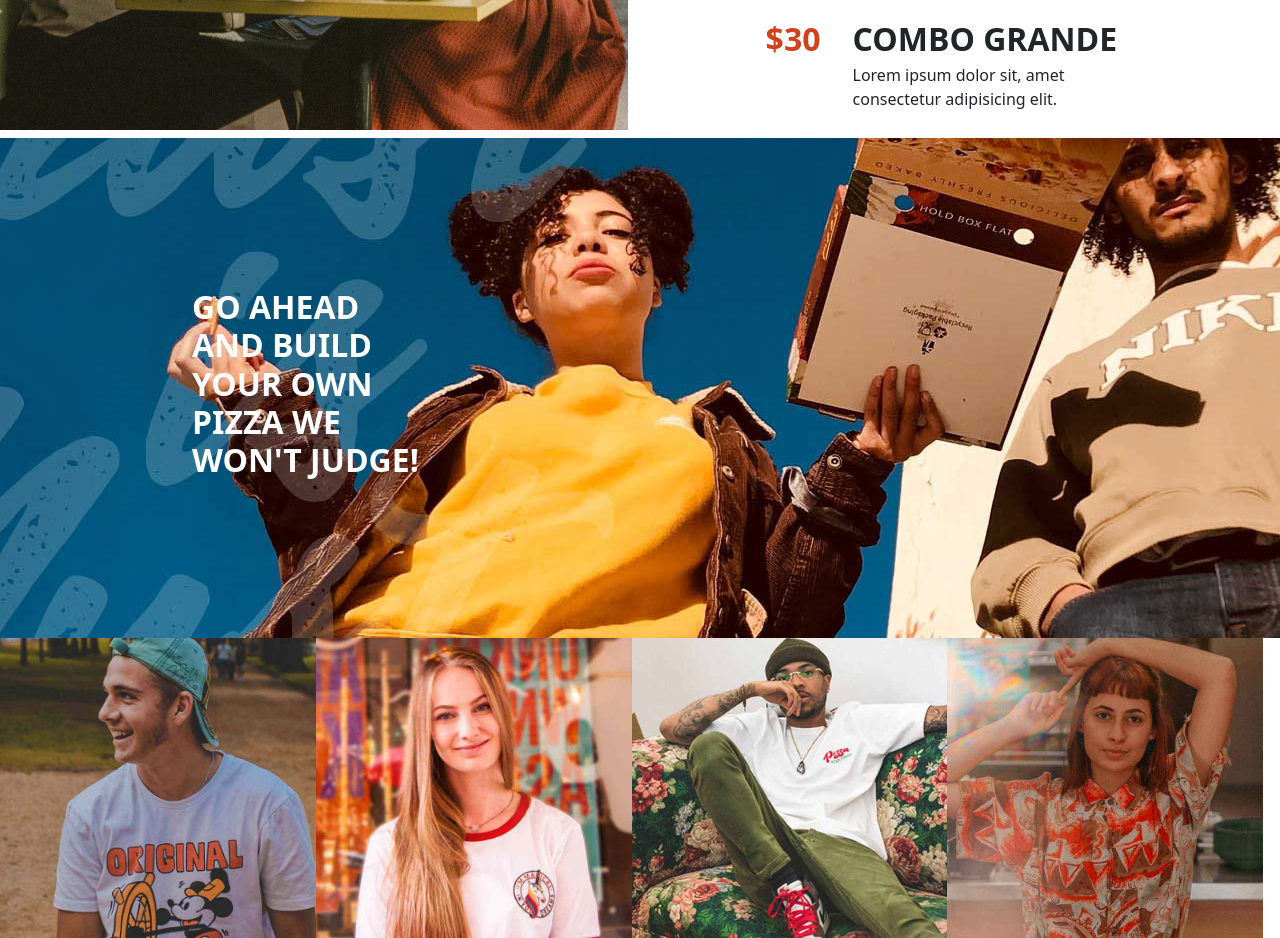
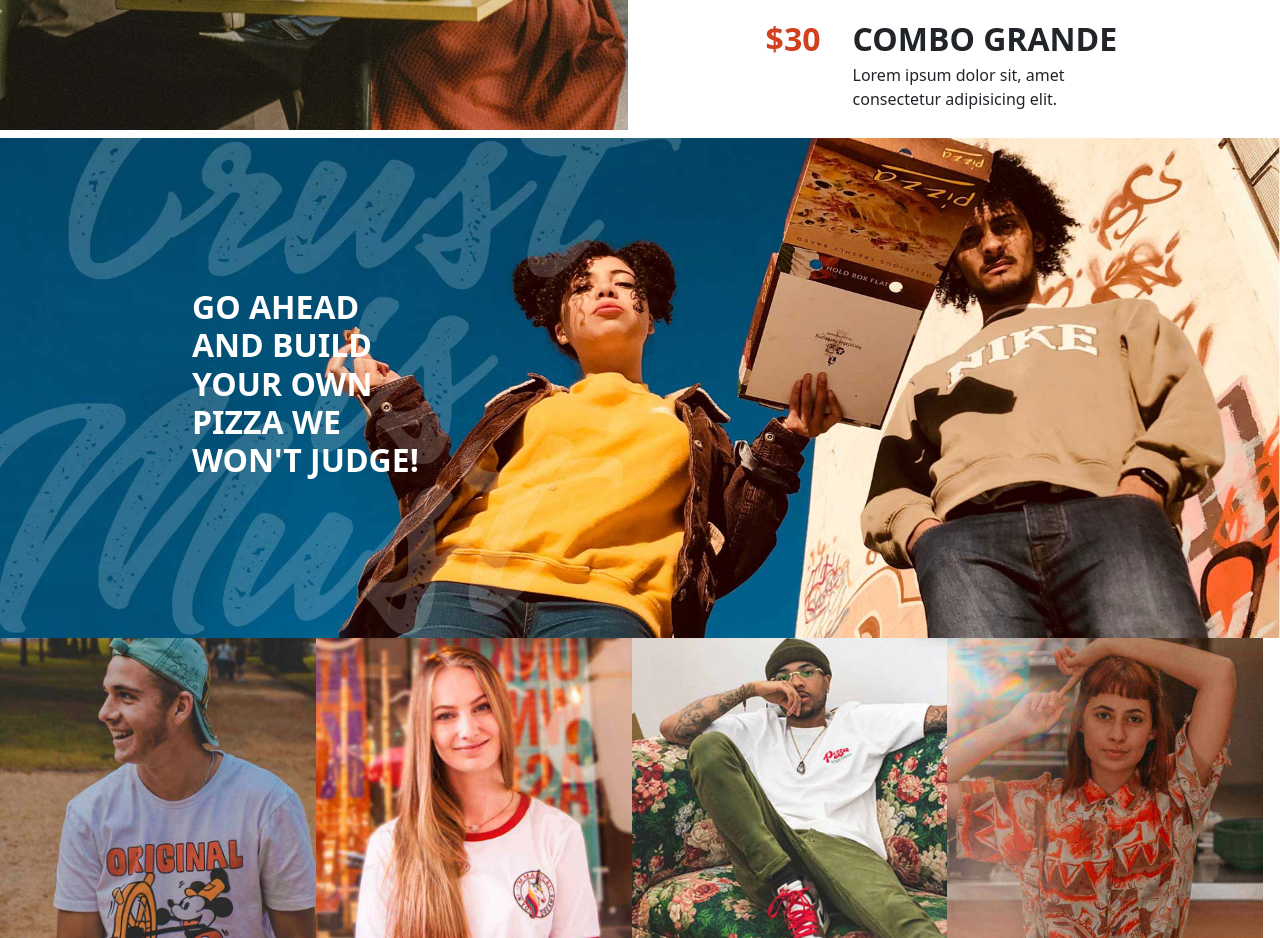
Before and after one commit to LorenzoRossini01/proj-html-vuejs, a Vue app: page / in a window 1280 px wide. Shown: the part 1800-2738 px from the top of the page. Built offline with nearby package versions, Linux system fonts and the light colour scheme.

Commit message:
feat: add scroll to top button

```diff
--- a/src/components/AppMain.vue
+++ b/src/components/AppMain.vue
@@ -104,10 +104,17 @@ export default {
     MainPizzas,
     MainBooking,
   },
+
+  methods: {
+    scrollToTop() {
+      window.scrollTo(0, 0);
+    },
+  },
 };
 </script>
 
 <template>
+  <main>
     <!-- cards -->
     <section>
       <div class="row g-2">
@@ -162,6 +169,15 @@ export default {
     <section>
       <main-booking></main-booking>
     </section>
+
+    <!-- scroll to top  -->
+
+    <div class="scroll-to-top" @click="scrollToTop()">
+      <div>
+        <img src="../assets/svg/svg-4.svg" alt="" />
+      </div>
+    </div>
+  </main>
 </template>
 
 <style lang="scss" scoped>
@@ -169,7 +185,10 @@ export default {
   height: 500px;
   background-color: chartreuse;
   background-image: url("../assets/img/h3-background-img.jpg");
+  background-attachment: fixed;
   background-position: center;
+  background-repeat: no-repeat;
+  background-size: cover;
   display: flex;
   align-items: center;
   justify-content: center;
@@ -197,4 +216,34 @@ form {
   height: 200px;
   background-color: aliceblue;
 }
+
+main {
+  position: relative;
+}
+
+.scroll-to-top {
+  position: absolute;
+  top: 100vh;
+  bottom: 2rem;
+  right: 2rem;
+  display: flex;
+  flex-direction: column;
+  justify-content: flex-end;
+  z-index: 1;
+  &:hover {
+    transition: all ease-in 0.5s;
+  }
+  div {
+    position: sticky;
+    bottom: 2rem;
+
+    height: 50px;
+    aspect-ratio: 1;
+    background-color: #f6f7f2;
+    border-radius: 50%;
+    display: flex;
+    justify-content: center;
+    align-items: center;
+  }
+}
 </style>
```
Lines whose indentation alone changed are shown as unchanged.
